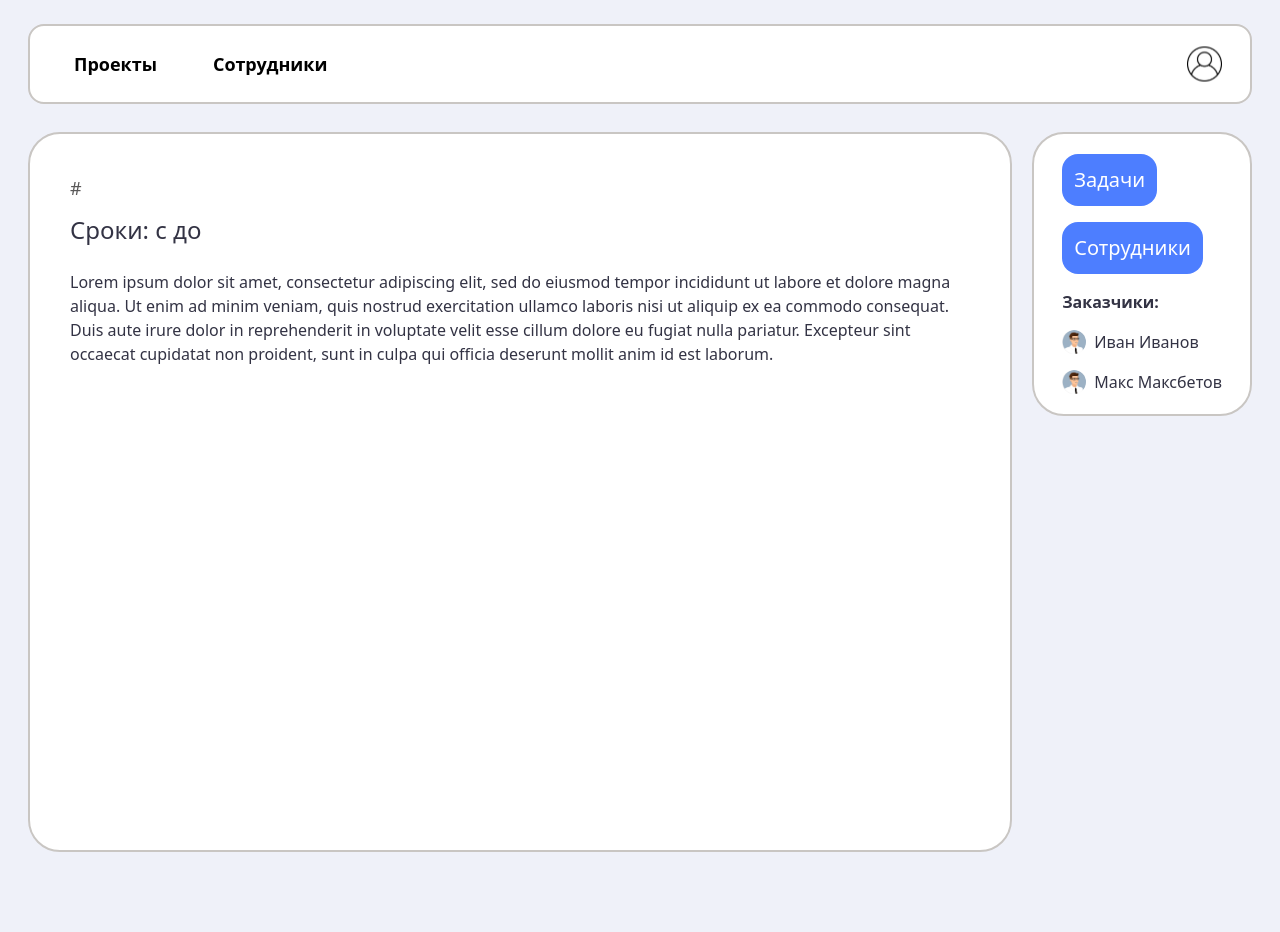
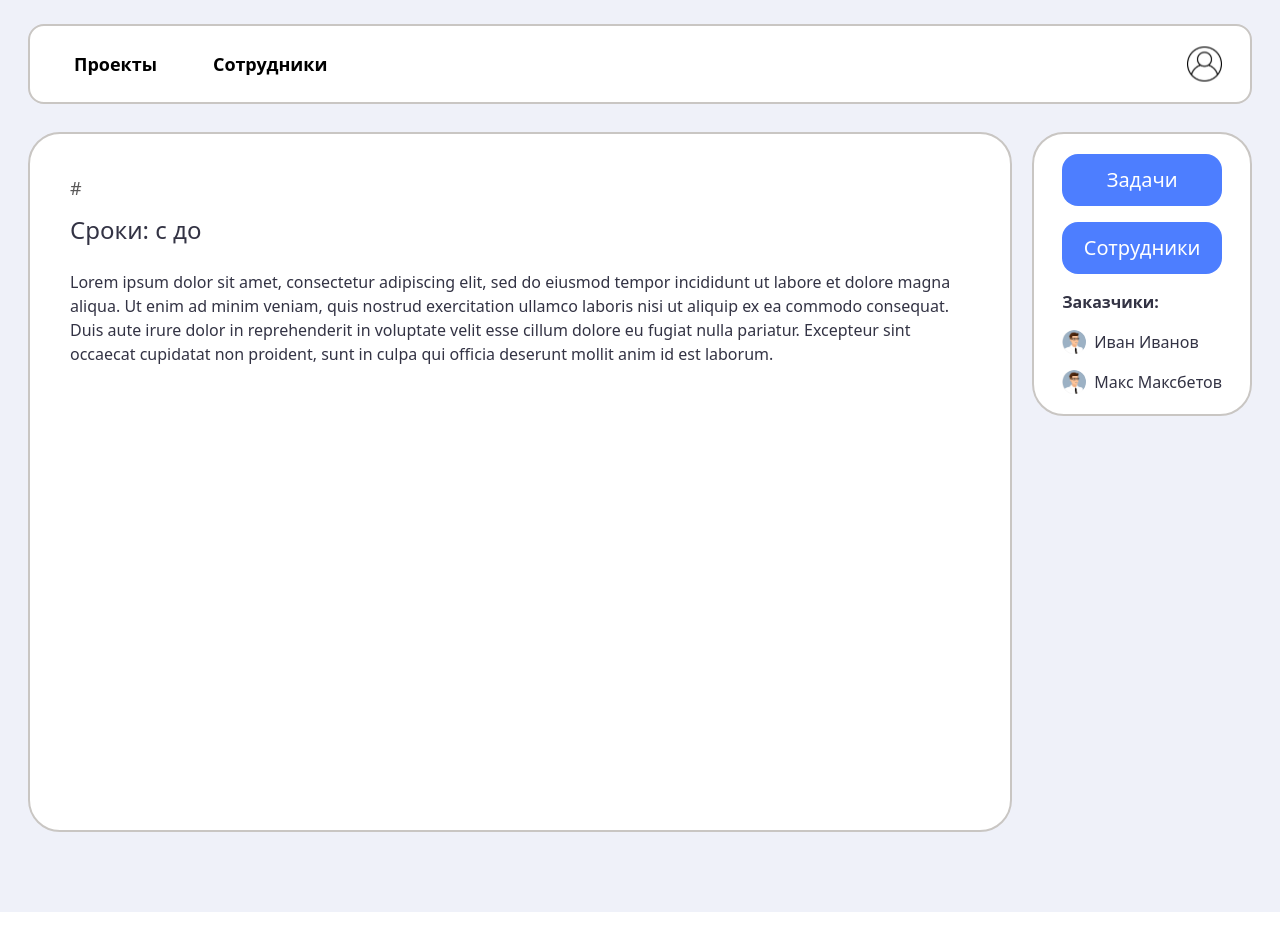
Before and after one commit to Max1m3L/TaskFlow, a React (Create React App) app in the folder Client/taskflow-front/: page /projects/1 in a window 1280 px wide. Built offline with nearby package versions, Linux system fonts and the light colour scheme; no server answers.

Commit message:
index page

```diff
--- a/Client/taskflow-front/src/components/SearchForm/SearchForm.tsx
+++ b/Client/taskflow-front/src/components/SearchForm/SearchForm.tsx
@@ -1,12 +1,16 @@
 import React from 'react';
 
-const SearchForm = () => {
+const SearchForm: React.FC<{setQuery: React.Dispatch<React.SetStateAction<string>>}> = ({setQuery}) => {
+
+
     return (
         <div className="text-center">
             <form role="search"
                   className="inline-flex items-center gap-x-6 py-4 px-8 my-7 rounded-3xl bg-white border-2 border-black">
                 <input type="text" className="min-w-[800px] focus:outline-none"
-                       placeholder="Введите название проекта или его номер"/>
+                       placeholder="Введите название проекта или его номер"
+                        onChange={e => setQuery(e.target.value)}
+                />
                 <button type="submit">
                     <svg width="25" height="25" viewBox="0 0 25 25" fill="none" xmlns="http://www.w3.org/2000/svg">
                         <path
--- a/Client/taskflow-front/src/components/UI/Button/Button.tsx
+++ b/Client/taskflow-front/src/components/UI/Button/Button.tsx
@@ -3,10 +3,8 @@ import {Link} from "react-router-dom";
 
 const Button: React.FC<{link: string; children: React.ReactNode; className?: string}> = ({ link, children, className }) => {
     return (
-        <Link to={link} className="block w-fit">
-            <button className={"flex justify-center bg-accent font-medium text-xl text-[#FFF] p-3 rounded-2xl" + (className ? ` ${className}` : "")}>
-                {children}
-            </button>
+        <Link to={link} className={className ? className : ""}>
+            {children}
         </Link>
     );
 };
--- a/Client/taskflow-front/src/routes/project.tsx
+++ b/Client/taskflow-front/src/routes/project.tsx
@@ -19,19 +19,29 @@ const Project = () => {
     return (
         <Layout>
             <div className="flex items-start gap-x-5 p-7 pb-20">
-                <section className="flex-grow bg-[#fff] rounded-[32px] border-2 border-[#C9C6C3] p-10 min-h-[90vh]">
+                <section className="flex-grow bg-[#fff] rounded-[32px] border-2 border-[#C9C6C3] p-10 min-h-[700px]">
                     <span className="font-light text-[#595858] text-lg">#{projectJSON?.id}</span>
                     <h1 className="font-bold text-3xl">{projectJSON?.name}</h1>
                     <span className="block text-2xl pt-3 pb-6">Сроки: с {projectJSON?.startdate} до {projectJSON?.enddate}</span>
                     <p>{projectJSON?.description ?? "Lorem ipsum dolor sit amet, consectetur adipiscing elit, sed do eiusmod tempor incididunt ut labore et dolore magna aliqua. Ut enim ad minim veniam, quis nostrud exercitation ullamco laboris nisi ut aliquip ex ea commodo consequat. Duis aute irure dolor in reprehenderit in voluptate velit esse cillum dolore eu fugiat nulla pariatur. Excepteur sint occaecat cupidatat non proident, sunt in culpa qui officia deserunt mollit anim id est laborum."}</p>
                 </section>
                 <aside className="flex-shrink-0 bg-[#fff] rounded-[32px] border-2 border-[#C9C6C3] py-5 px-7 min-w-40">
-                    <Button link={`/projects/tasks/${id}`} className="mb-4 w-full">Задачи</Button>
-                    <Button link="/users" className="w-full">Сотрудники</Button>
+                    <Button link={`/projects/tasks/${id}`} className="mb-4 block">
+                        <button
+                            className={"flex w-full justify-center bg-accent font-medium text-xl text-[#FFF] p-3 rounded-2xl"}>
+                            Задачи
+                        </button>
+                    </Button>
+                    <Button link="/users" className="block">
+                        <button
+                            className={"flex w-full justify-center bg-accent font-medium text-xl text-[#FFF] p-3 rounded-2xl"}>
+                            Сотрудники
+                        </button>
+                    </Button>
                     <span className="block font-semibold my-4">Заказчики:</span>
                     <ul>
                         <li className="flex items-center gap-x-2">
-                            <img src="/avatars/normis.png" alt="Avatar" className="w-6 h-6 object-cover rounded-full" />
+                        <img src="/avatars/normis.png" alt="Avatar" className="w-6 h-6 object-cover rounded-full" />
                             <span>Иван Иванов</span>
                         </li>
                         <li className="flex items-center gap-x-2 mt-4">
--- a/Client/taskflow-front/src/routes/projects.tsx
+++ b/Client/taskflow-front/src/routes/projects.tsx
@@ -7,6 +7,11 @@ import {ProjectEntity} from "../types/entities";
 
 const Projects = () => {
     const [projects, setProjects] = React.useState<ProjectEntity[]>([]);
+    const [query, setQuery] = React.useState('');
+
+    const filteredProjects = projects.filter((project: ProjectEntity) => {
+        return project.name.toLowerCase().includes(query.toLowerCase());
+    })
 
     useEffect(() => {
         fetch("http://localhost:8080/projects")
@@ -16,11 +21,11 @@ const Projects = () => {
 
     return (
         <Layout className="text-center">
-            <SearchForm/>
+            <SearchForm setQuery={setQuery} />
             <Filters />
             <div className="flex flex-col max-w-[1200px] mx-auto gap-y-7 pb-7">
                 {
-                    projects.map((project: ProjectEntity) => (
+                    filteredProjects.map((project: ProjectEntity) => (
                         <ProjectPreview key={project.id}
                                         title={project.name}
                                         link={`/projects/${project.id}`}
--- a/Client/taskflow-front/src/routes/tasks.tsx
+++ b/Client/taskflow-front/src/routes/tasks.tsx
@@ -79,17 +79,17 @@ const Tasks = () => {
                                  fill="none"
                                  xmlns="http://www.w3.org/2000/svg">
                                 <line x1="1.06066" y1="1.93934" x2="23.0607" y2="23.9393" stroke="#333344"
-                                      stroke-width="3"/>
+                                      strokeWidth="3"/>
                                 <line x1="20.9393" y1="23.9393" x2="42.9393" y2="1.93934" stroke="#333344"
-                                      stroke-width="3"/>
+                                      strokeWidth="3"/>
                             </svg>
                             :
                             <svg className="transition" width="30" height="11" viewBox="0 0 44 25" fill="none"
                                  xmlns="http://www.w3.org/2000/svg">
                                 <line x1="1.06066" y1="1.93934" x2="23.0607" y2="23.9393" stroke="#333344"
-                                      stroke-width="3"/>
+                                      strokeWidth="3"/>
                                 <line x1="20.9393" y1="23.9393" x2="42.9393" y2="1.93934" stroke="#333344"
-                                      stroke-width="3"/>
+                                      strokeWidth="3"/>
                             </svg>
                     }
                     {
@@ -132,8 +132,8 @@ const Tasks = () => {
                         </div>
                     }
                 </p>
-                <Button link="/" className="py-2 px-4">
-                    <div className="flex items-center gap-x-2">
+                <Button link="/" className="w-fit block">
+                    <div className="flex items-center gap-x-2 py-2 px-4 justify-center bg-accent font-medium text-xl text-[#FFF] rounded-2xl">
                         <svg width="18" height="15" viewBox="0 0 18 15" fill="none" xmlns="http://www.w3.org/2000/svg">
                             <path
                                 d="M7.1002 0.0907726C6.94555 0.189188 0.431446 6.38462 0.276795 6.58613C-0.0793721 7.03603 -0.0934313 7.86084 0.24399 8.36228C0.375209 8.55442 6.894 14.778 7.1002 14.9092C7.29235 15.031 7.70475 15.031 7.91095 14.9045C8.13121 14.7686 8.24837 14.553 8.24837 14.2625C8.24837 14.1266 8.22494 13.9625 8.19214 13.8969C8.16402 13.8313 6.83308 12.5426 5.23501 11.0242L2.33413 8.27324L9.94485 8.24981C17.1807 8.22638 17.5603 8.22169 17.6821 8.14202C18.1086 7.86552 18.1086 7.13444 17.6821 6.85795C17.5603 6.77828 17.1807 6.77359 9.95423 6.75016L2.35287 6.72673L5.21158 4.00861C6.78621 2.51365 8.11247 1.22488 8.15933 1.1499C8.28118 0.957758 8.27649 0.545355 8.15465 0.339152C8.1031 0.254797 7.99531 0.14701 7.91095 0.095459C7.70475 -0.0310736 7.29235 -0.0310736 7.1002 0.0907726Z"
```
